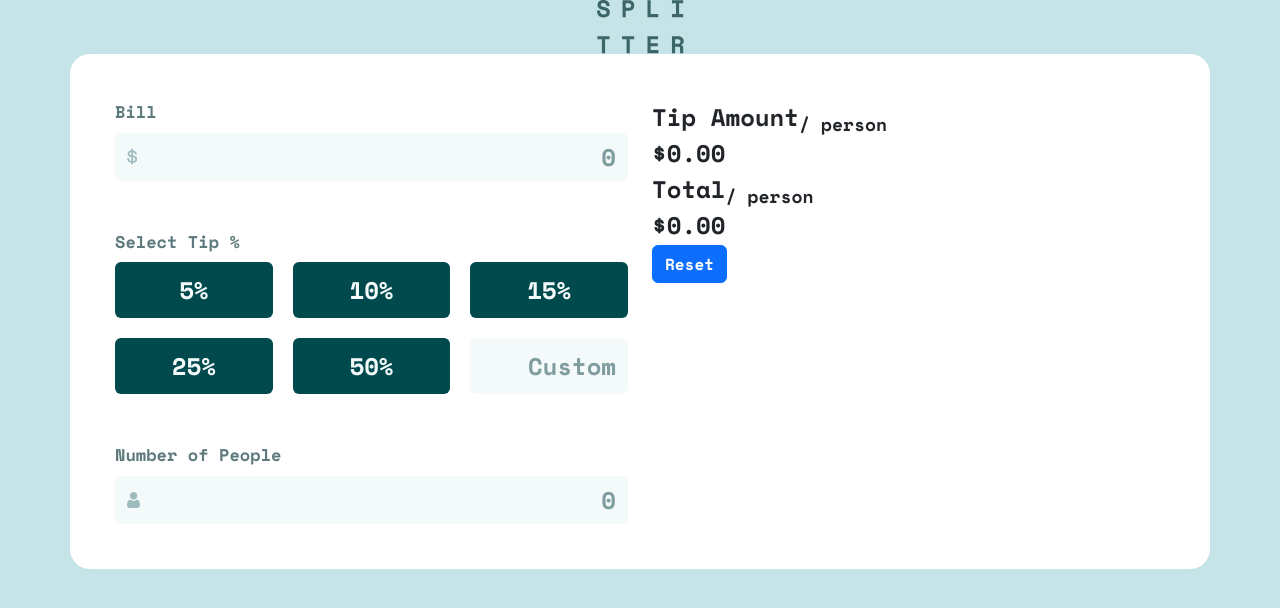
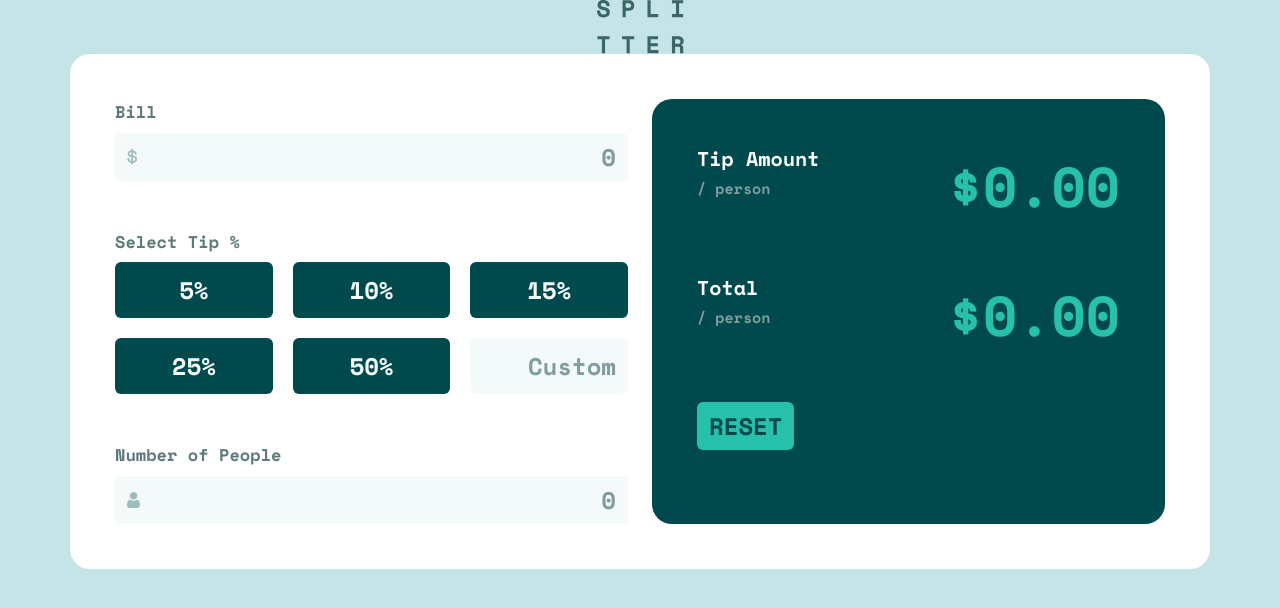
Before and after one commit to muksis/tip-calculator-app, a React (Create React App) app: page / in a window 1280 px wide. Shown: the top 608 px of the page. Built offline with nearby package versions, Linux system fonts and the light colour scheme.

Commit message:
Add results css

```diff
--- a/src/components/Results.jsx
+++ b/src/components/Results.jsx
@@ -5,19 +5,19 @@ const padWithZeroes = (float) =>
 
 const Results = ({ tipAmount, total }) => {
   return (
-    <div className='results'>
-      <div>
+    <div className='results d-flex flex-row flex-wrap'>
+      <div className='valueTitle'>
         Tip Amount
         <sub>/ person</sub>
       </div>
-      <div>${padWithZeroes(tipAmount)}</div>
-      <div>
+      <div className='numericValue'>${padWithZeroes(tipAmount)}</div>
+      <div className='valueTitle'>
         Total
         <sub>/ person</sub>
       </div>
-      <div>${padWithZeroes(total)}</div>
+      <div className='numericValue'>${padWithZeroes(total)}</div>
       <div>
-        <Button>Reset</Button>
+        <Button className='resetButton'>Reset</Button>
       </div>
     </div>
   );
--- a/src/index.scss
+++ b/src/index.scss
@@ -90,6 +90,53 @@ body {
       background-color: $veryLightGrayishCyan;
       border: 0;
     }
+
+    .results {
+      background-color: $veryDarkCyan;
+      border-radius: 20px;
+      padding: 45px;
+      height: 100%;
+      overflow: hidden;
+
+      .valueTitle {
+        display: block;
+        color: $white;
+        font-size: 20px;
+        width: 30%;
+        margin-bottom: 60px;
+
+        sub {
+          display: block;
+          color: $grayishCyan;
+          margin-top: 10px;
+        }
+      }
+
+      .numericValue {
+        width: 70%;
+        text-align: right;
+        font-size: 56px;
+        color: $strongCyan;
+      }
+
+      .resetButton {
+        background-color: $strongCyan;
+        color: $veryDarkCyan;
+        text-transform: uppercase;
+        width: 100%;
+        font-size: 24px;
+        border: 0;
+
+        &:hover {
+          background-color: $lightStrongCyan;
+          color: $veryDarkCyan;
+        }
+        &.active {
+          background-color: $strongCyan;
+          color: $veryDarkCyan;
+        }
+      }
+    }
   }
 }
 
```
